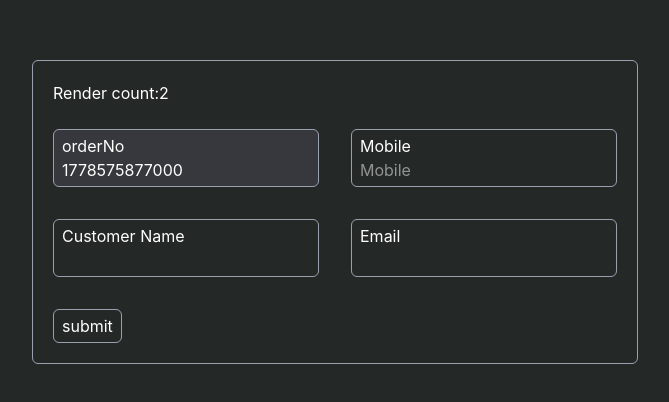
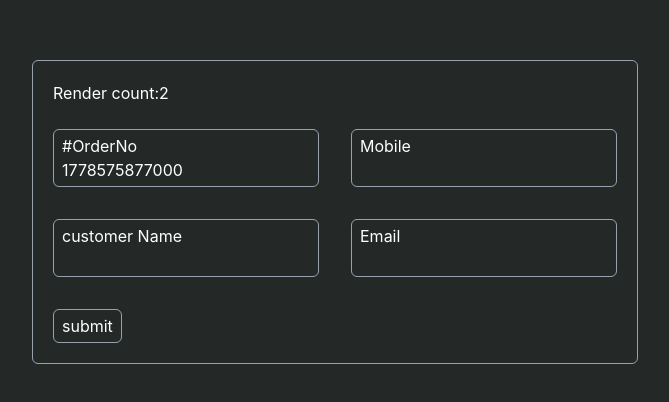
Before and after one commit to amiralim1377/react-hook-form-workshop, a React (Vite) app: page / in a window 1280 px wide. Shown: the part 188-590 px from the top of the page, without its empty margins (305-974 px from the left). Built offline with nearby package versions, Linux system fonts and the light colour scheme.

Commit message:
add reuseable component-textField

```diff
--- a/src/FoodDeliveryForm.tsx
+++ b/src/FoodDeliveryForm.tsx
@@ -4,6 +4,7 @@ import {
   type SubmitHandler,
 } from "react-hook-form";
 import { useRenderCount } from "./components/useRenderCount";
+import { TextField } from "./controls/TextField";
 
 type FoodDeliveryFormType = {
   orderNo: number;
@@ -52,56 +53,38 @@ export default function FoodDeliveryForm() {
       <RenderCount />
       <br />
       <div className="grid grid-cols-2 grid-rows-2 gap-8 items-center">
-        <div className="flex flex-col bg-zinc-700/70 border px-2 py-1 border-gray-400 rounded-md">
-          <label htmlFor="orderNo">orderNo</label>
-          <input
-            className="outline-0 "
+        <TextField
+          disabled
+          type="text"
+          className=""
+          label="#OrderNo"
           {...register("orderNo", {
             required: "orderNo  is required",
           })}
-            type="string"
-            id="orderNo"
-            disabled
+          error={errors.orderNo}
         />
-        </div>
-        <div className="flex relative flex-col  border px-2 py-1 border-gray-400 rounded-md">
-          <label htmlFor="Mobile">Mobile</label>
-          <input
-            className="outline-0"
+        <TextField
+          type="text"
+          className=""
+          label="Mobile"
           {...register("mobile", {
             required: { value: true, message: "mobile is required" },
-              minLength: { value: 11, message: "Must be 11 digits" },
-              maxLength: { value: 11, message: "Must be 11 digits gav" },
           })}
+          error={errors.mobile}
+        />
+        <TextField
           type="text"
-            placeholder="Mobile"
+          className=""
+          label="customer Name"
+          {...register("customerName", {
+            required: "customerName  is required",
+          })}
+          error={errors.customerName}
         />
-          {errors?.mobile && (
-            <div className="error">{errors.mobile.message}</div>
-          )}
-        </div>
-        <div className="flex relative flex-col border px-2 py-1 border-gray-400 rounded-md">
-          <label htmlFor="customerName">Customer Name</label>
-          <input
-            className="outline-0"
-            {...register("customerName", {
-              required: {
-                value: true,
-                message: "customer Name is required",
-              },
-            })}
-            type="text"
-            id="customerName"
-          />
-          {errors?.customerName && (
-            <div className="error">{errors.customerName.message}</div>
-          )}
-        </div>
-
-        <div className="flex  relative flex-col border px-2 py-1 border-gray-400 rounded-md">
-          <label htmlFor="Email">Email</label>
-          <input
-            className="outline-0"
+        <TextField
+          type="email"
+          className=""
+          label="Email"
           {...register("email", {
             required: {
               value: true,
@@ -111,23 +94,9 @@ export default function FoodDeliveryForm() {
               value: /^[^\s@]+@[^\s@]+\.[^\s@]+$/,
               message: "Invalid email address",
             },
-              validate: {
-                notFake: (value) =>
-                  value !== "email@gmail.com" || "this email is blocked",
-                notFromBlackListedDomain: (value) => {
-                  return (
-                    (!value.endsWith("@xyz.com") &&
-                      !value.endsWith("@test.com")) ||
-                    "this domain is not supported"
-                  );
-                },
-              },
           })}
-            type="text"
-            id="Email"
+          error={errors.email}
         />
-          {errors?.email && <div className="error">{errors.email.message}</div>}
-        </div>
       </div>
 
       <div className="mt-8">
--- /dev/null
+++ b/src/controls/TextField.tsx
@@ -0,0 +1,29 @@
+import React, { useId } from "react";
+import type { FieldError } from "react-hook-form";
+
+type TextFieldProps = React.InputHTMLAttributes<HTMLInputElement> & {
+  type: string;
+  className: string;
+  label: string;
+  error?: FieldError | undefined;
+};
+
+const TextField = (props: TextFieldProps) => {
+  const id = useId();
+  const { className = "", type = "text", label, error, ...otherProps } = props;
+
+  return (
+    <div className="flex relative flex-col border px-2 py-1 border-gray-400 rounded-md">
+      <label htmlFor={id}>{label}</label>
+      <input
+        className={`outline-0 ${className}`}
+        type={type}
+        id={id}
+        {...otherProps}
+      />
+      {error && <div className="error">{error.message}</div>}
+    </div>
+  );
+};
+
+export { TextField };
```
Lines whose indentation alone changed are shown as unchanged.
